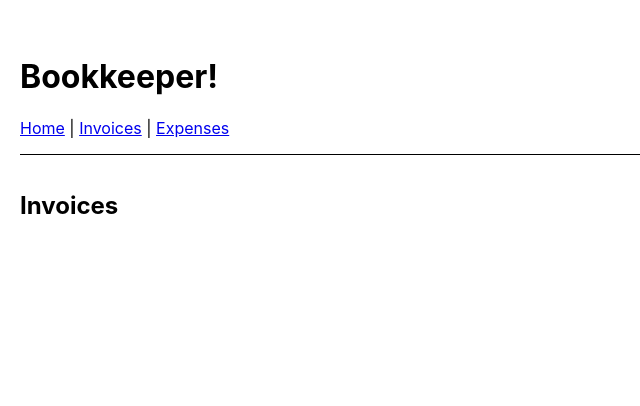
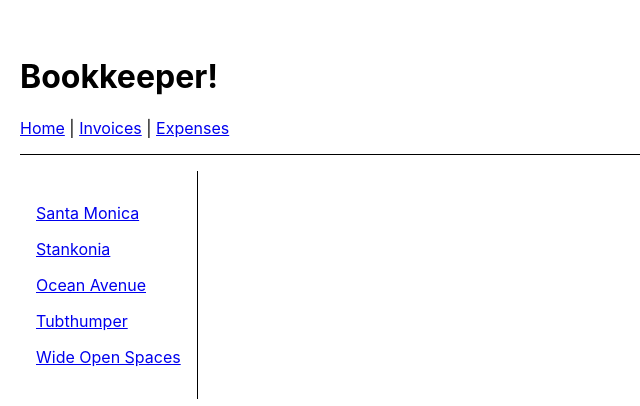
Before and after one commit to vincentDubresson/WCS-React-Router-Tutorial, a React (Create React App) app: page /invoices in a window 1280 px wide. Shown: the top 406 px of the page, without its empty margins (0-640 px from the left). Built offline with nearby package versions, Linux system fonts and the light colour scheme.

Commit message:
Création d'une liste de facture. Affichage de cette liste dans la route 'Invoices'

```diff
--- /dev/null
+++ b/src/datas/Invoices.js
@@ -0,0 +1,40 @@
+/**
+ * Si nous souhaitons créer un fichier de données, nous privilégierons le fichier 'js.
+ */
+
+let invoices = [
+    {
+        name: "Santa Monica",
+        number: 1995,
+        amount: "$10,800",
+        due: "12/05/1995",
+    },
+    {
+        name: "Stankonia",
+        number: 2000,
+        amount: "$8,000",
+        due: "10/31/2000",
+    },
+    {
+        name: "Ocean Avenue",
+        number: 2003,
+        amount: "$9,500",
+        due: "07/22/2003",
+    },
+    {
+        name: "Tubthumper",
+        number: 1997,
+        amount: "$14,000",
+        due: "09/01/1997",
+    },
+    {
+        name: "Wide Open Spaces",
+        number: 1998,
+        amount: "$4,600",
+        due: "01/27/1998",
+    },
+];
+
+export function getInvoices() {
+    return invoices;
+}
--- a/src/routes/Invoices.jsx
+++ b/src/routes/Invoices.jsx
@@ -3,11 +3,39 @@
  * Ce n'est pas obligatoire mais cela rend l'organisation plus simple
  * si vous êtes ammené à développer un grosse application.
  */
+import { Link } from 'react-router-dom';
+import { getInvoices } from '../datas/Invoices';
 
 export default function Invoices() {
+    /* Nous appelons ici la liste des factures enregistrées dans
+        le fichier 'Invoices.js' */
+    let invoices = getInvoices();
+
     return(
-        <main style={{ padding: "1rem 0" }}>
-            <h2>Invoices</h2>
-        </main>
+        <div
+            style={{
+                display: "flex",
+                padding: "1rem 0"
+            }}
+        >
+        <nav
+          style={{
+            borderRight: "solid 1px",
+            padding: "1rem",
+          }}
+        >
+          {/* La fonction map sert à créer un nouveau tableau à partir d'un tableau.
+                Ici, elle nous sert à transformer notre tableau de données en liens. */}
+          {invoices.map((invoice) => (
+            <Link
+              style={{ display: "block", margin: "1rem 0" }}
+              to={`/invoices/${invoice.number}`}
+              key={invoice.number}
+            >
+              {invoice.name}
+            </Link>
+          ))}
+        </nav>
+      </div>
     );
 }
```
